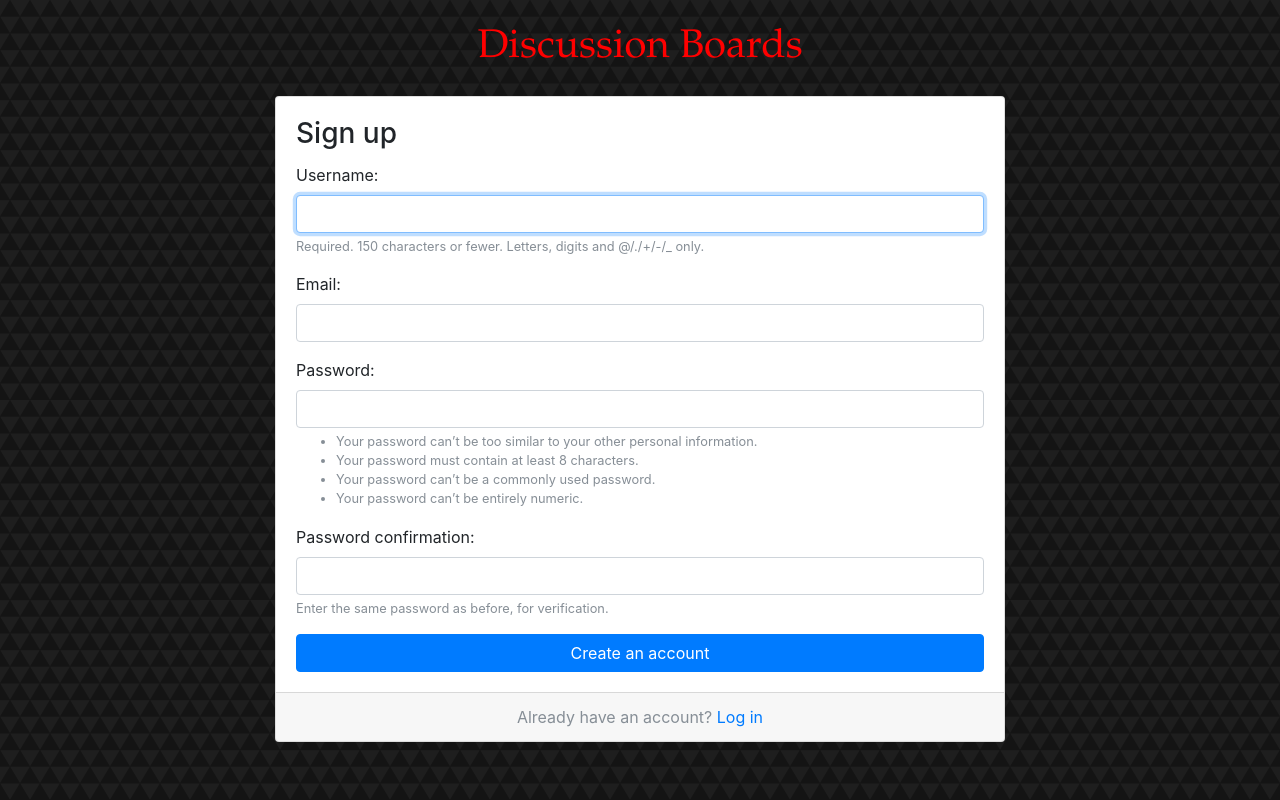
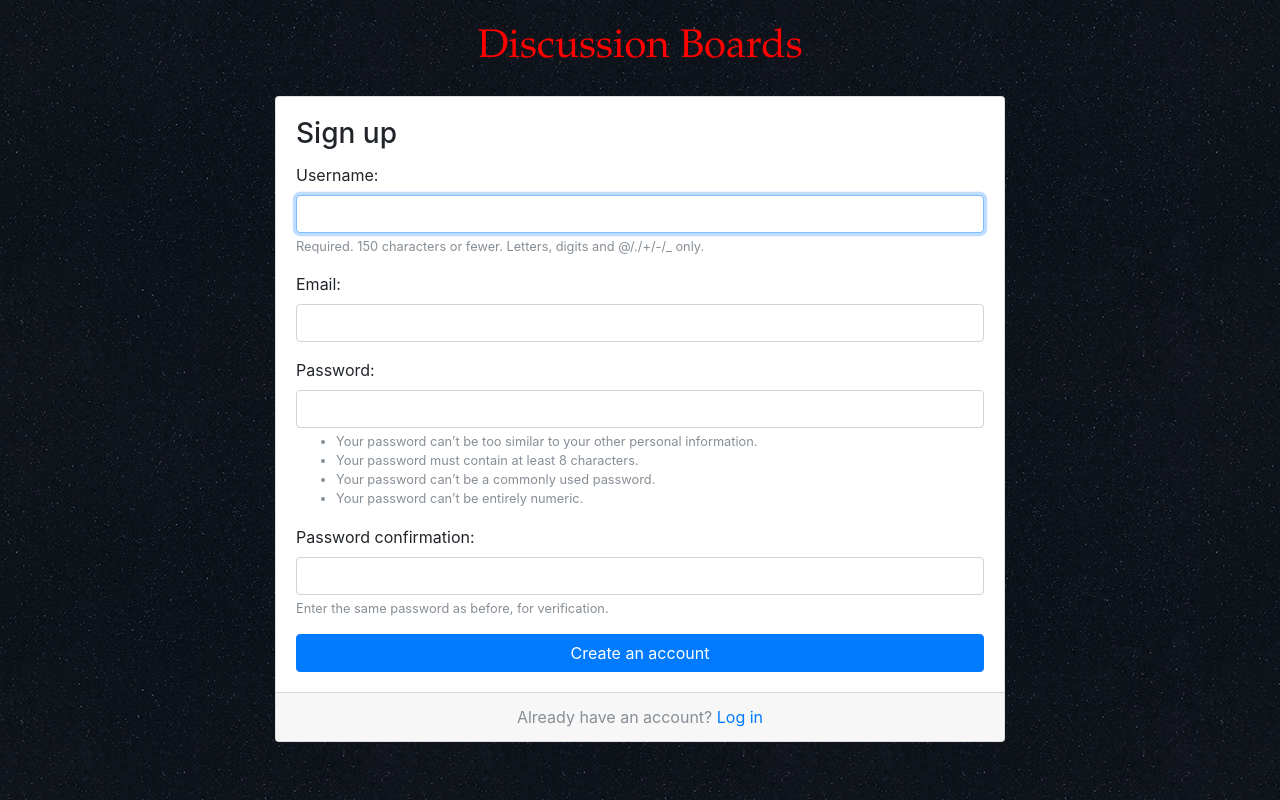
Before and after one commit to amanvats/Discuss, a Django app: page /signup/ in a window 1280 px wide. Run offline with Django 3.2, Linux system fonts and the light colour scheme; some libraries are stand-ins or nearby versions; some web fonts are replaced.

```diff
--- a/static/css/accounts.css
+++ b/static/css/accounts.css
@@ -1,5 +1,5 @@
 body{
-background-image: url(../img/dark-triangles.png);
+background-image: url(../img/ep_naturalblack.png);
 }
 .logo{
 font-family: 'garamond';
```
Also changed, not shown: static/img/dark-triangles.png (deleted), static/img/ep_naturalblack.png (added).
